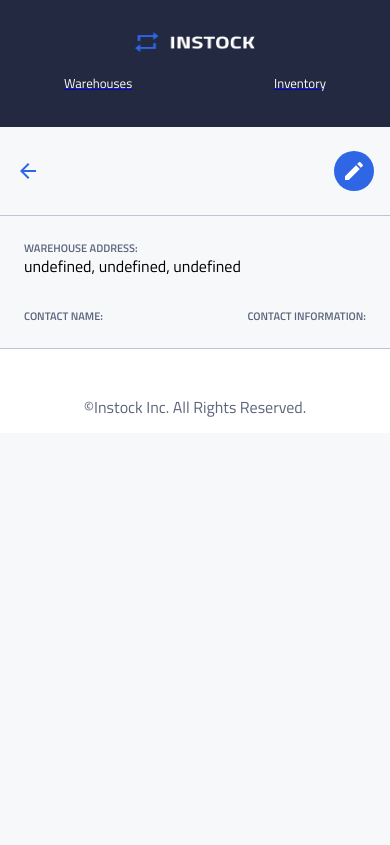
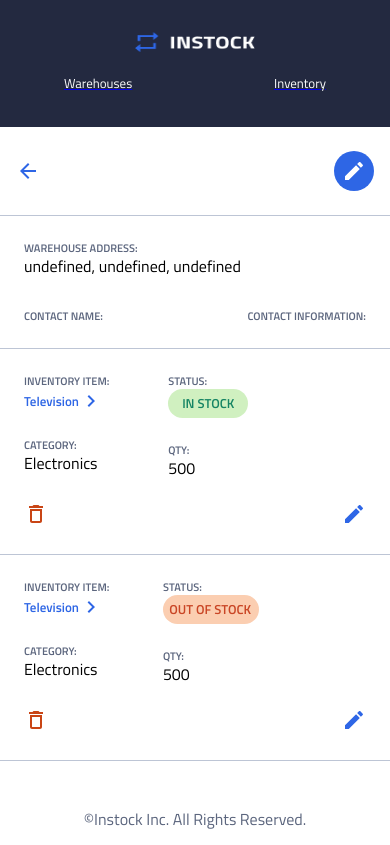
Before and after one commit to rmasuda12/code-crusaders-instock, a React (Vite) app: page /warehouses/1 in a window 390 px wide. Built offline with nearby package versions, Linux system fonts and the light colour scheme; no server answers.

Commit message:
initialize inventory list on warehouse details page in mobile

```diff
--- a/src/App.jsx
+++ b/src/App.jsx
@@ -6,7 +6,7 @@ import InventoryDetails from "./pages/InventoryDetails/InventoryDetails.jsx";
 import InventoryEdit from "./pages/InventoryEdit/InventoryEdit.jsx";
 import Warehouse from "./pages/Warehouse/Warehouse.jsx";
 import WarehouseAdd from "./pages/WarehouseAdd/WarehouseAdd.jsx";
-import WarehouseDetailsComponent from "./components/WarehouseDetailsComponent/WarehouseDetailsComponent.jsx";
+import WarehouseDetails from "./pages/WarehouseDetails/WarehouseDetails.jsx";
 import WarehouseEdit from "./pages/WarehouseEdit/WarehouseEdit.jsx";
 import Header from "./components/Header/Header.jsx";
 import Footer from "./components/Footer/Footer.jsx";
@@ -19,7 +19,7 @@ function App() {
       <Routes>
         <Route path="/warehouse" element={<Warehouse />} />
         <Route path="/warehouseadd" element={<WarehouseAdd />} />
-        <Route path="/warehouses/:id" element={<WarehouseDetailsComponent />} />
+        <Route path="/warehouses/:id" element={<WarehouseDetails />} />
         <Route path="/warehouseedit" element={<WarehouseEdit />} />
         <Route path="/inventory" element={<Inventory />} />
         <Route path="/inventoryadd" element={<InventoryAdd />} />
--- a/src/components/WarehouseDetailsComponent/WarehouseDetailsComponent.scss
+++ b/src/components/WarehouseDetailsComponent/WarehouseDetailsComponent.scss
@@ -3,6 +3,8 @@
 
 
 .details {
+
+    background-color: $white;
 
     &__info {
         display: flex;
@@ -80,6 +82,7 @@
 
         @include tablet {
             display: flex;
+            border-bottom: none;
         }
 
     }
--- a/src/components/WarehouseInventoryItems/WarehouseInventoryItems.jsx
+++ b/src/components/WarehouseInventoryItems/WarehouseInventoryItems.jsx
@@ -6,10 +6,106 @@ function WarehouseInventoryItems () {
 
     return (
         <>
-            <h4>INVENTORY ITEM:</h4>
-            <h4>STATUS:</h4>
-            <h4>CATEGORY:</h4>
-            <h4>QTY:</h4>
+            <section className='inventory-details__hidden'>
+                <h4 className='inventory-details__hidden-icon'>
+                    INVENTORY ITEM
+                    <svg width="24" height="19" viewBox="0 0 24 24" fill="none" xmlns="http://www.w3.org/2000/svg">
+                    <path d="M12 5.83L15.17 9L16.58 7.59L12 3L7.41003 7.59L8.83003 9L12 5.83ZM12 18.17L8.83003 15L7.42003 16.41L12 21L16.59 16.41L15.17 15L12 18.17Z" fill="#5C667E"/>
+                    </svg>
+                </h4>
+                <h4 className='inventory-details__hidden-icon'>
+                    CATEGORY
+                    <svg width="24" height="19" viewBox="0 0 24 24" fill="none" xmlns="http://www.w3.org/2000/svg">
+                    <path d="M12 5.83L15.17 9L16.58 7.59L12 3L7.41003 7.59L8.83003 9L12 5.83ZM12 18.17L8.83003 15L7.42003 16.41L12 21L16.59 16.41L15.17 15L12 18.17Z" fill="#5C667E"/>
+                    </svg>
+                </h4>
+                <h4 className='inventory-details__hidden-icon'>
+                    STATUS
+                    <svg width="24" height="19" viewBox="0 0 24 24" fill="none" xmlns="http://www.w3.org/2000/svg">
+                    <path d="M12 5.83L15.17 9L16.58 7.59L12 3L7.41003 7.59L8.83003 9L12 5.83ZM12 18.17L8.83003 15L7.42003 16.41L12 21L16.59 16.41L15.17 15L12 18.17Z" fill="#5C667E"/>
+                    </svg>
+                </h4>
+                <h4 className='inventory-details__hidden-icon'>
+                    QUANTITY
+                    <svg width="24" height="19" viewBox="0 0 24 24" fill="none" xmlns="http://www.w3.org/2000/svg">
+                    <path d="M12 5.83L15.17 9L16.58 7.59L12 3L7.41003 7.59L8.83003 9L12 5.83ZM12 18.17L8.83003 15L7.42003 16.41L12 21L16.59 16.41L15.17 15L12 18.17Z" fill="#5C667E"/>
+                    </svg>
+                </h4>
+                <h4>ACTIONS</h4>
+            </section>
+        <section className='inventory-details'>
+            <section className='inventory-details__container'>
+                <div className='inventory-details__left'>
+                    <h4 className='inventory-details__items'>INVENTORY ITEM:</h4>
+                    <h3 className='inventory-details__click-item'>Television
+                        <svg className='inventory-details__chevron' width="24" height="24" viewBox="0 0 24 24" fill="none" xmlns="http://www.w3.org/2000/svg">
+                        <path d="M9.99997 6L8.58997 7.41L13.17 12L8.58997 16.59L9.99997 18L16 12L9.99997 6Z" fill="#2E66E6"/>
+                        </svg>
+                    </h3>
+                    <h4 className='inventory-details__items'>CATEGORY:</h4>
+                    <p>Electronics</p>
+                </div>
+                <div className='inventory-details__right'>
+                    <h4 className='inventory-details__items'>STATUS:</h4>
+                    <h3 className='inventory-details__status'> IN STOCK</h3>
+                    <h4 className='inventory-details__items'>QTY:</h4>
+                    <p>500</p>
+                </div>
+            </section>
+
+            <section className='inventory-details__icons'>
+                <p className='inventory-details__delete'>
+                    <svg width="24" height="24" viewBox="0 0 24 24" fill="none" xmlns="http://www.w3.org/2000/svg">
+                    <path d="M6 19C6 20.1 6.9 21 8 21H16C17.1 21 18 20.1 18 19V7H6V19ZM8 9H16V19H8V9ZM15.5 4L14.5 3H9.5L8.5 4H5V6H19V4H15.5Z" fill="#C94515"/>
+                    </svg>
+                </p>
+                <p className='inventory-details__edit'>
+                    <svg width="24" height="24" viewBox="0 0 24 24" fill="none" xmlns="http://www.w3.org/2000/svg">
+                    <path d="M3 17.25V21H6.75L17.81 9.94L14.06 6.19L3 17.25ZM20.71 7.04C21.1 6.65 21.1 6.02 20.71 5.63L18.37 3.29C17.98 2.9 17.35 2.9 16.96 3.29L15.13 5.12L18.88 8.87L20.71 7.04V7.04Z" fill="#2E66E6"/>
+                    </svg>
+                </p>
+            </section>
+        </section>
+
+{/* TEST */}
+        <section className='inventory-details'>
+
+            <section className='inventory-details__container'>
+
+                <div className='inventory-details__left'>
+                    <h4 className='inventory-details__items'>INVENTORY ITEM:</h4>
+                    <h3 className='inventory-details__click-item'>Television
+                        <svg className='inventory-details__chevron' width="24" height="24" viewBox="0 0 24 24" fill="none" xmlns="http://www.w3.org/2000/svg">
+                        <path d="M9.99997 6L8.58997 7.41L13.17 12L8.58997 16.59L9.99997 18L16 12L9.99997 6Z" fill="#2E66E6"/>
+                        </svg>
+                    </h3>
+                    <h4 className='inventory-details__items'>CATEGORY:</h4>
+                    <p>Electronics</p>
+                </div>
+
+                <div className='inventory-details__right'>
+                    <h4 className='inventory-details__items'>STATUS:</h4>
+                    <h3 className='inventory-details__status--red'> OUT OF STOCK</h3>
+                    <h4 className='inventory-details__items'>QTY:</h4>
+                    <p>500</p>
+                </div>
+            </section>
+
+            <section className='inventory-details__icons'>
+                <p className='inventory-details__delete'>
+                    <svg width="24" height="24" viewBox="0 0 24 24" fill="none" xmlns="http://www.w3.org/2000/svg">
+                    <path d="M6 19C6 20.1 6.9 21 8 21H16C17.1 21 18 20.1 18 19V7H6V19ZM8 9H16V19H8V9ZM15.5 4L14.5 3H9.5L8.5 4H5V6H19V4H15.5Z" fill="#C94515"/>
+                    </svg>
+                </p>
+                <p className='inventory-details__edit'>
+                    <svg width="24" height="24" viewBox="0 0 24 24" fill="none" xmlns="http://www.w3.org/2000/svg">
+                    <path d="M3 17.25V21H6.75L17.81 9.94L14.06 6.19L3 17.25ZM20.71 7.04C21.1 6.65 21.1 6.02 20.71 5.63L18.37 3.29C17.98 2.9 17.35 2.9 16.96 3.29L15.13 5.12L18.88 8.87L20.71 7.04V7.04Z" fill="#2E66E6"/>
+                    </svg>
+                </p>
+            </section>
+
+        </section>
+
         </>
     );
 
--- a/src/components/WarehouseInventoryItems/WarehouseInventoryItems.scss
+++ b/src/components/WarehouseInventoryItems/WarehouseInventoryItems.scss
@@ -1,2 +1,121 @@
 @use '../../styles/partials/variables' as *;
 @use '../../styles/partials/mixins' as *;
+
+.inventory-details {
+    padding: 0 1.5rem;
+    border-bottom: 1px solid $cloud;
+    background-color: $white;
+
+    @include tablet{
+        display: flex;
+    }
+
+    &__container {
+        display: flex;
+        justify-content: space-between;
+        padding-bottom: 1.5rem;
+
+            @include tablet {
+                flex-grow: 1;
+                padding: 1rem;
+                justify-content: space-between;
+            }
+    }
+
+
+        &__left {
+            flex-grow: 1;
+            flex-basis: 1;
+
+            @include tablet {
+                display: flex;
+                flex-grow: 1;
+                justify-content: space-between;
+                }
+
+        }
+
+        &__right {
+            flex-grow: 2;
+            flex-basis: 1;
+
+            @include tablet {
+                display: flex;
+                flex-grow: 1;
+                justify-content: space-between;
+            }
+        }
+
+    &__click-item {
+        display: flex;
+        align-items: center;
+        color: $instock-indigo;
+    }
+
+    &__items {
+        color: $slate;
+        padding-top: 1.5rem;
+
+        @include tablet {
+            display: none;
+        }
+    }
+
+    &__icons {
+        display: flex;
+        justify-content: space-between;
+        padding-bottom: 1.5rem;
+
+        @include tablet {
+          padding: 1rem;
+
+        }
+    }
+
+    &__status{
+        color: $green;
+        background-color: #D0F0C0;
+        border-radius: 20px;
+        display: flex;
+        align-items: center;
+        justify-content: center;
+        padding: 0.40rem;
+        width: 5rem;
+    }
+
+    &__status--red {
+        color: $red;
+        background-color: #FBCEB1;
+        border-radius: 20px;
+        display: flex;
+        align-items: center;
+        padding: 0.40rem;
+        width: 6rem;
+
+        @include tablet {
+            width: 7rem;
+        }
+    }
+
+
+    &__hidden {
+
+        display: none;
+
+        @include tablet {
+            display: flex;
+            background-color: $light-grey;
+            color: $slate;
+            padding: 1rem 1.5rem ;
+            justify-content: space-between;
+            align-items: center;
+        }
+
+
+    }
+
+    &__hidden-icon {
+        display: flex;
+        align-items: center;
+    }
+}
--- a/src/pages/WarehouseDetails/WarehouseDetails.jsx
+++ b/src/pages/WarehouseDetails/WarehouseDetails.jsx
@@ -3,18 +3,19 @@ import { useEffect, useState } from 'react';
 import WarehouseDetailsComponent from '../../components/WarehouseDetailsComponent/WarehouseDetailsComponent';
 import WarehouseInventoryItems from '../../components/WarehouseInventoryItems/WarehouseInventoryItems';
 import Warehouse from '../Warehouse/Warehouse';
+import { useParams } from 'react-router-dom';
 
 function WarehouseDetails () {
-
+    const { id } = useParams();
     const [warehousedetails, setWarehouseDetails] = useState([]);
 
-    useEffect(() => {}, []);
+    useEffect(() => {}, [id]);
 
 
 return (
     <>
-    <WarehouseDetailsComponent />
-    <WarehouseInventoryItems />
+    <WarehouseDetailsComponent warehouseId={id} />
+    <WarehouseInventoryItems warehouseId={id} />
     </>
 );
 
```
